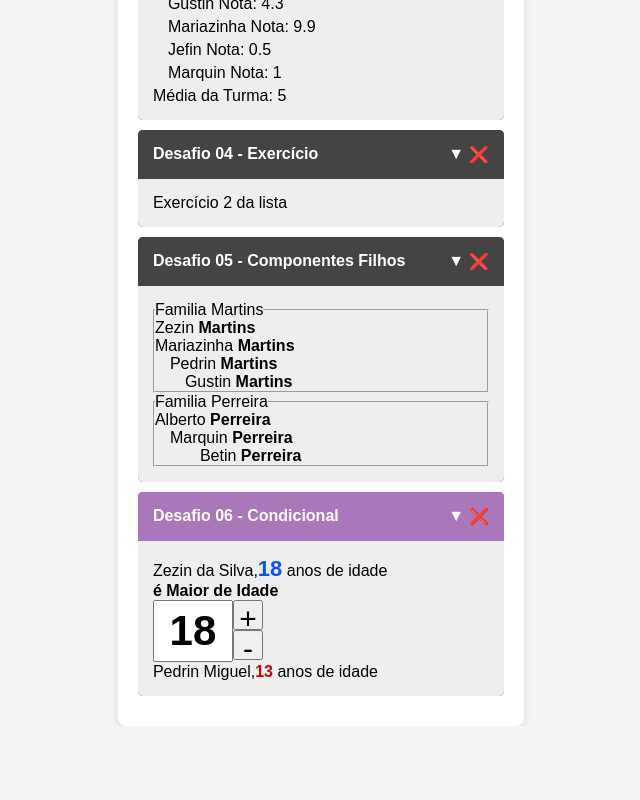
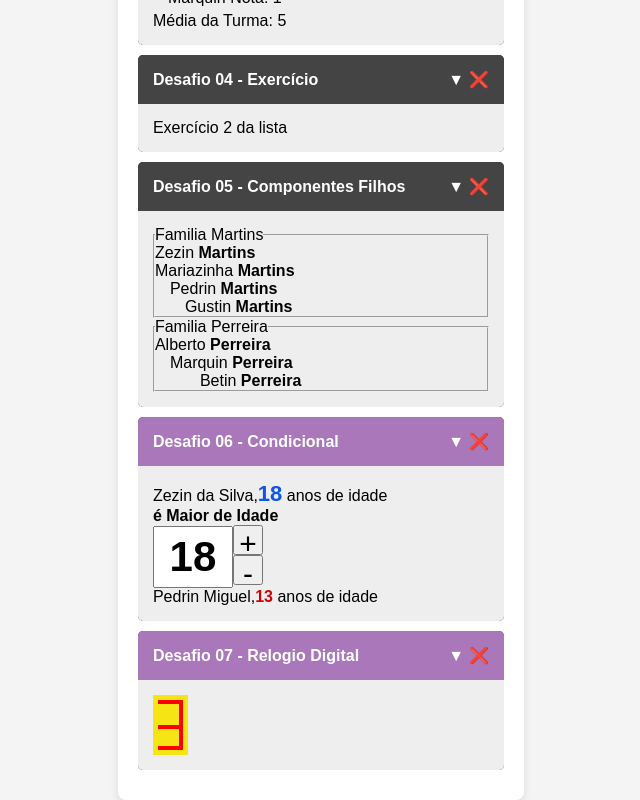
Before and after one commit to Desenvolvimento-Front-end-2025/professor, a React (Vite) app in the folder 05-Portifolio/: page / in a window 1280 px wide. Shown: the part 264-1064 px from the top of the page, without its empty margins (319-959 px from the left). Before the commit the page ends 990 px from the top, so only its background shows below. Built offline with nearby package versions, Linux system fonts and the light colour scheme.

Commit message:
código relogio

```diff
--- /dev/null
+++ b/05-Portifolio/src/desafios/desafio07/Digital.css
@@ -0,0 +1,51 @@
+
+.dgtCont{
+    padding: 5px;
+    background-color: #f7e415;
+    display: flex;
+    flex-direction: column;
+    width: 35px;
+}
+
+.dgtCont div {
+    width: 25px;
+    height: 25px;
+    border: 4px solid red;
+}
+
+.number1 div{
+    border: 0px solid red;
+    border-right: 4px solid red;
+}
+.number2 div{
+    border: 0px solid red;
+    border-top: 4px solid red;
+    border-bottom: 4px solid red;
+}
+.number2 div:nth-child(1){
+    border: 0px solid red;
+    border-top: 4px solid red;
+    border-right: 4px solid red;
+}
+.number2 div:nth-child(2){
+    border: 0px solid red;
+    border-top: 4px solid red;
+    border-bottom: 4px solid red;
+    border-left: 4px solid red;
+}
+.number3 div{
+    border: 0px solid red;
+    border-top: 4px solid red;
+    border-bottom: 4px solid red;
+}
+.number3 div:nth-child(1){
+    border: 0px solid red;
+    border-top: 4px solid red;
+    border-right: 4px solid red;
+}
+.number3 div:nth-child(2){
+    border: 0px solid red;
+    border-top: 4px solid red;
+    border-bottom: 4px solid red;
+    border-right: 4px solid red;
+}
--- /dev/null
+++ b/05-Portifolio/src/desafios/desafio07/Digital.jsx
@@ -0,0 +1,14 @@
+import "./Digital.css"
+
+const Digital = ()=>{
+
+
+    return (
+        <div className="dgtCont number3">
+            <div></div>
+            <div></div>
+        </div>
+    )
+}
+
+export default Digital
--- a/05-Portifolio/src/view/Portifolio/Portifolio.jsx
+++ b/05-Portifolio/src/view/Portifolio/Portifolio.jsx
@@ -8,6 +8,7 @@
 import InputCount from "../../desafios/desafio06/InputCount"
 import MaiorMenor from "../../desafios/desafio06/MaiorMenor"
 import "./Portifolio.css"
+import Digital from "../../desafios/desafio07/Digital"
 
 const Portifolio = ()=>{
 
@@ -69,6 +70,12 @@
 
             </Card>
 
+
+            <Card titulo="Desafio 07 - Relogio Digital" cor="#a7b" >
+                <Digital />
+
+            </Card>
+
         </div>
     )
 }
```
